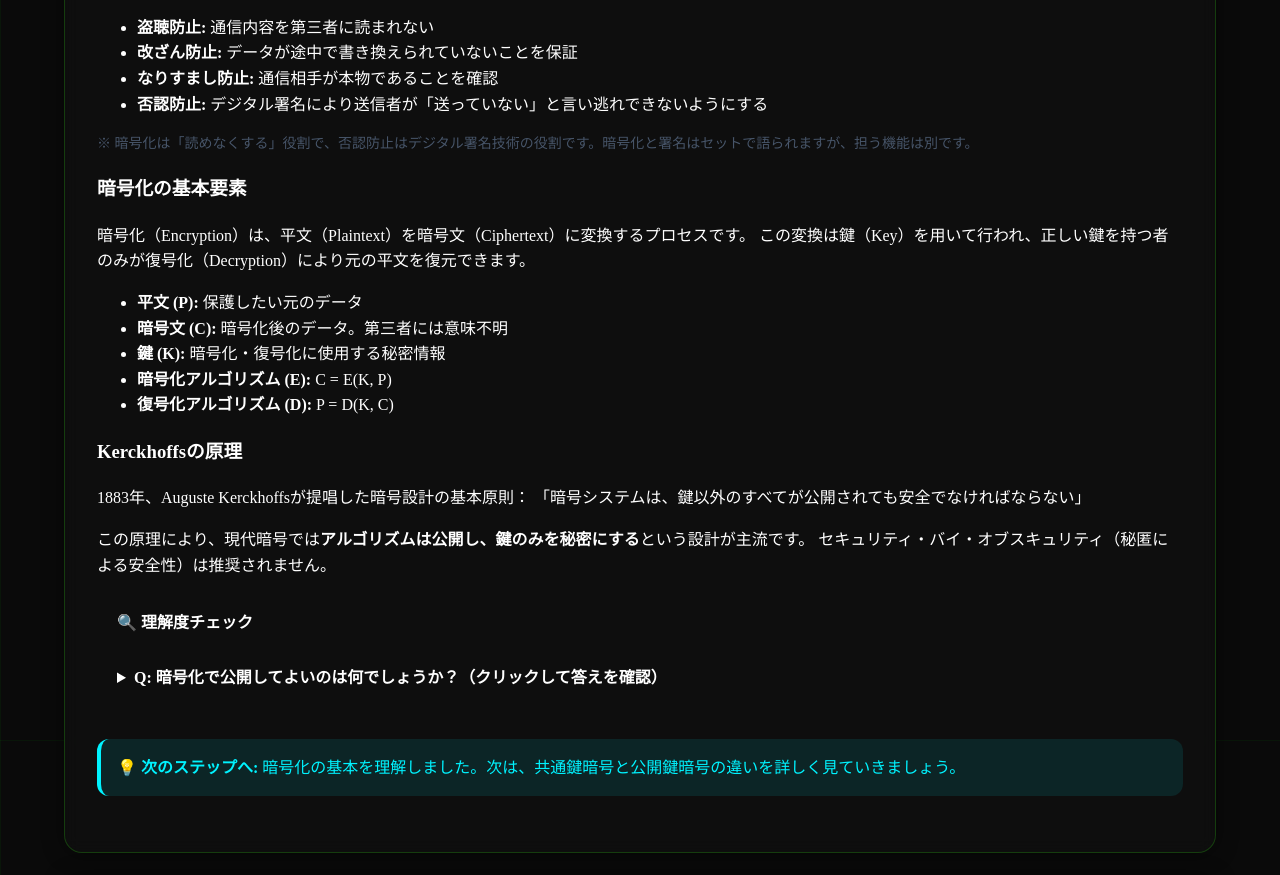
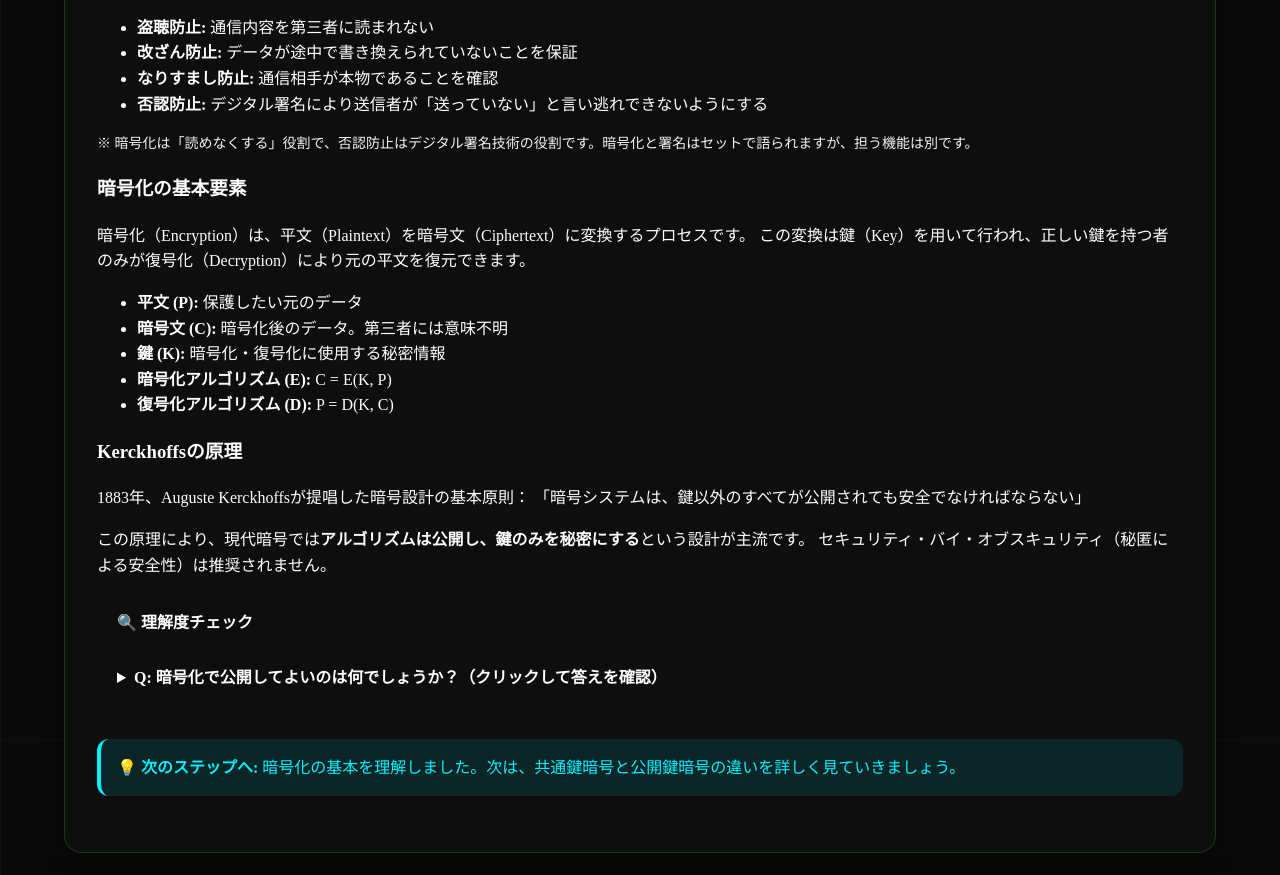
Before and after one commit to kaminuma/cryptoLab, a React (Vite) app: page /learn in a window 1280 px wide. Shown: the part 860-1735 px from the top of the page. Built offline with nearby package versions, Linux system fonts and the light colour scheme.

Commit message:
修正漏れ対応

```diff
--- a/src/pages/Learn.tsx
+++ b/src/pages/Learn.tsx
@@ -83,7 +83,7 @@ function FundamentalsContent() {
           <li><strong>なりすまし防止:</strong> 通信相手が本物であることを確認</li>
           <li><strong>否認防止:</strong> デジタル署名により送信者が「送っていない」と言い逃れできないようにする</li>
         </ul>
-        <p style={{ fontSize: '14px', color: '#475569' }}>
+        <p style={{ fontSize: '14px', color: 'var(--color-text-muted)' }}>
           ※ 暗号化は「読めなくする」役割で、否認防止はデジタル署名技術の役割です。暗号化と署名はセットで語られますが、担う機能は別です。
         </p>
 
```
